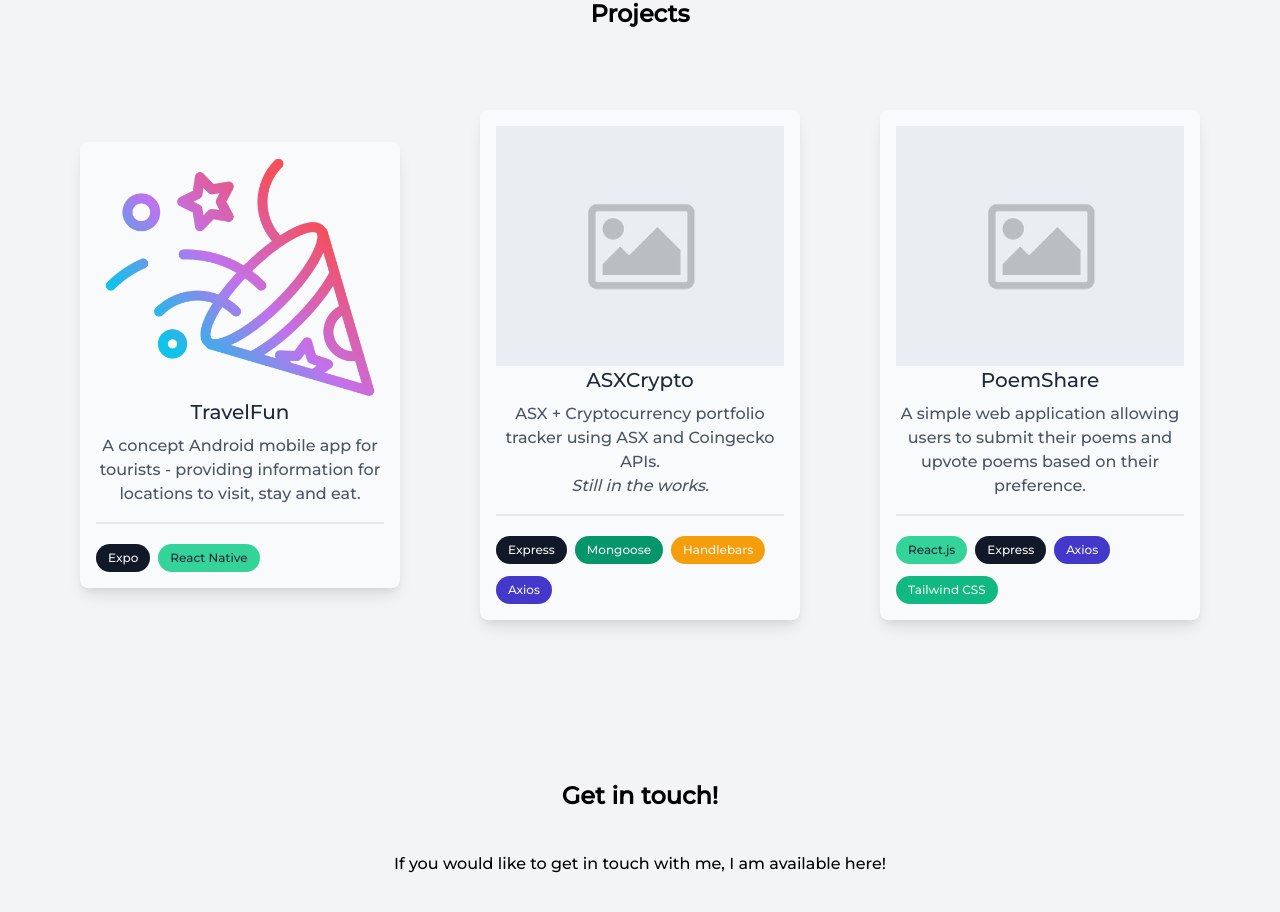
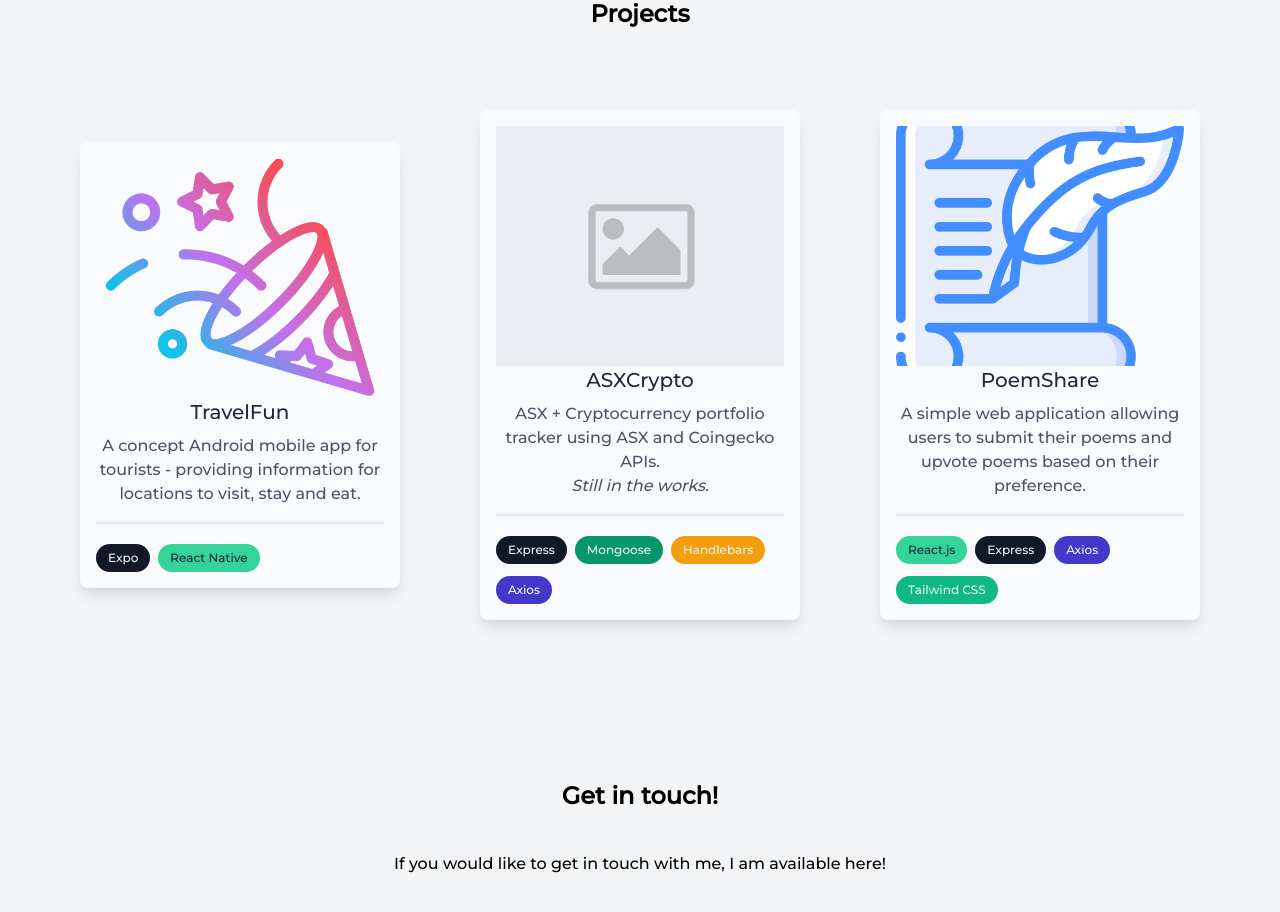
Before and after one commit to LawDominic/PortfolioV2, a React (Create React App) app: page / in a window 1280 px wide. Shown: the part 1714-2626 px from the top of the page. Built offline with nearby package versions, Linux system fonts and the light colour scheme.

Commit message:
updated PoemShare icon

```diff
--- a/package.json
+++ b/package.json
@@ -20,6 +20,7 @@
     "react-scripts": "4.0.3",
     "react-scroll": "^1.8.4",
     "tailwindcss": "npm:@tailwindcss/postcss7-compat@^2.2.14",
+    "typewriter-effect": "^2.18.2",
     "web-vitals": "^1.1.2"
   },
   "scripts": {
--- a/src/pages/Projects.js
+++ b/src/pages/Projects.js
@@ -1,4 +1,5 @@
 import travelfunIcon from "../images/portfolio/travelfun.png";
+import poemshareIcon from "../images/portfolio/poemshare.png";
 import placeholderImg from "../images/portfolio/placeholder.jpg";
 
 function Projects() {
@@ -58,7 +59,7 @@ function Projects() {
                 </div>
                 <div class="overflow-hidden shadow-lg rounded-lg w-80 md:w-80 cursor-pointer m-10 p-4 bg-gray-50 transition duration-200 ease-in-out transform hover:translate-y-5 hover:shadow-2xl">
                     <a href="https://github.com/LawDominic" target="_blank" rel="noreferrer" class="w-full block h-full">
-                        <img src={`${placeholderImg}`} class="max-h-60 w-full object-cover" alt="placeholder"/>
+                        <img src={`${poemshareIcon}`} class="max-h-60 w-full object-cover" alt="placeholder"/>
                         <div class="w-full">
                             <p class="text-gray-800 dark:text-white text-xl font-medium mb-2">
                                 PoemShare
```
Also changed, not shown: src/images/portfolio/poemshare.png (added), 1 other file (tests, documents, lock files or other folders).
